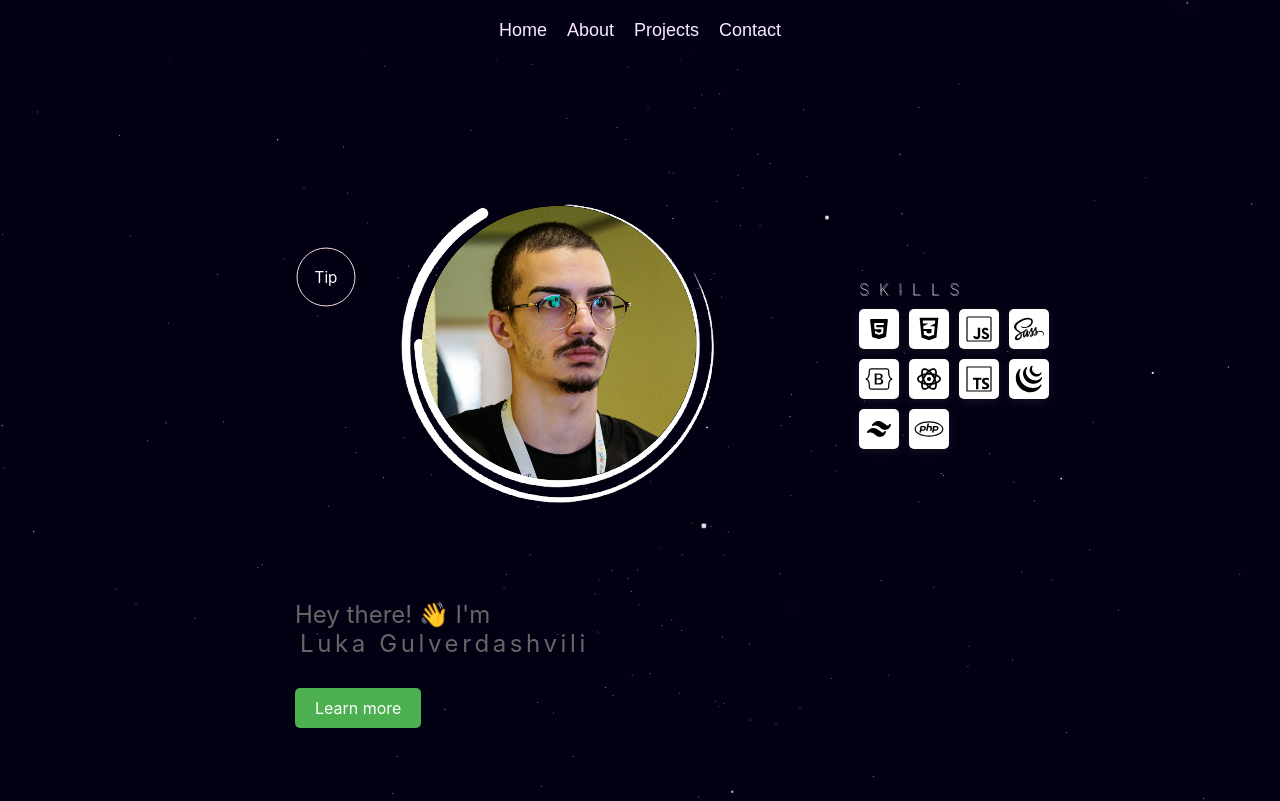
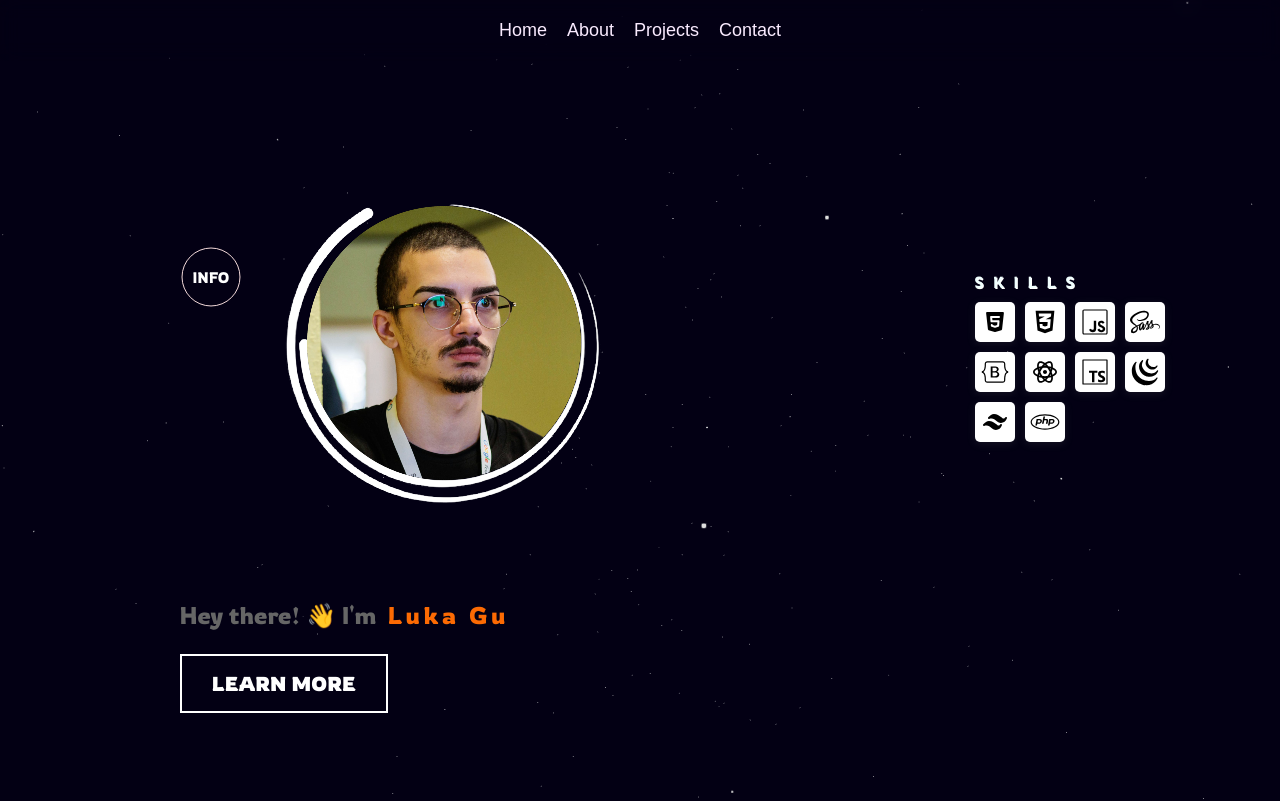
Before and after one commit to Gulverda/Portfolio, a React (Vite) app: page / in a window 1280 px wide. Shown: the top 801 px of the page. Built offline with nearby package versions, Linux system fonts and the light colour scheme.

Commit message:
Added Show More button and fixed some BUGs

```diff
--- a/src/App.jsx
+++ b/src/App.jsx
@@ -40,7 +40,6 @@ const App = () => {
           <ProfileCard />
           <div className="grid">
           <SkillsIcons />
-
             <Card
               icon={<ProductsIcon />}
               title="Web Application"
--- a/src/CSS/Buttons.css
+++ b/src/CSS/Buttons.css
@@ -102,7 +102,7 @@
     visibility: visible;
   }
   .item-hints .hint[data-position="4"] .hint-content {
-    bottom: 85px;
+    bottom: 87px;
     left: 50%;
     margin-left: 56px;
   }
--- a/src/CSS/Navbar.css
+++ b/src/CSS/Navbar.css
@@ -47,6 +47,58 @@ body{
 
 
 
+
+.motion-div .button {
+  position: relative;
+  padding: 15px 30px;
+  font-family: inherit;
+  background-color: var(--color-primary);
+  border: 2px solid;
+  font-size: 20px;
+  font-weight: 600;
+  color: white;
+  cursor: pointer;
+  text-transform: uppercase;
+  overflow: hidden;
+  transition: all 0.6s cubic-bezier(0.23, 1, 0.32, 1);
+}
+
+.motion-div .button:hover span {
+  background: linear-gradient(135deg, #aefb2a 0%, #57ebde 100% );
+  background-clip: text;
+  -webkit-background-clip: text;
+  -webkit-text-fill-color: transparent;
+}
+
+.motion-div .button::before {
+  position: absolute;
+  content: '';
+  width: 100%;
+  height: 100%;
+  left: -110%;
+  top: -0%;
+  background: #aefb2a;
+  pointer-events: none;
+  margin: auto;
+  transition: all 0.6s cubic-bezier(0.23, 1, 0.320, 1);
+}
+
+.motion-div .button:hover {
+  letter-spacing: 2px;
+  border-image: linear-gradient(135deg, #aefb2a 0%, #57ebde 100% );
+  border-image-slice: 1;
+}
+
+.motion-div .button:hover::before {
+  left: 110%;
+}
+
+.motion-div .button:active {
+  scale: 0.95;
+}
+
+
+
 .navbar {
     position: fixed;
     top: 0;
@@ -86,25 +138,23 @@ body{
     color: #392a42; /* Hover color */
   }
 
-
-
-
   .typewriter {
+    color: #fc6a03;
     overflow: hidden; /* Ensures the content is not revealed until the animation */
-    border-right: .15em solid orange; /* The typewriter cursor */
+    border-right: .15em solid #fc6a03; /* The typewriter cursor */
     white-space: nowrap; /* Keeps the content on a single line */
     margin: 0 auto; /* Gives that scrolling effect as the typing happens */
     letter-spacing: .15em; /* Adjust as needed */
     animation:
-      typing 3.5s steps(40, end),
+      /* typing 3.5s steps(30, end), */
       blink-caret .75s step-end infinite;
   }
 
   /* The typing effect */
-  @keyframes typing {
+  /* @keyframes typing {
     from { width: 0 }
     to { width: 100% }
-  }
+  } */
 
   /* The typewriter cursor effect */
   @keyframes blink-caret {
--- a/src/components/Buttons/InfoItem.jsx
+++ b/src/components/Buttons/InfoItem.jsx
@@ -6,7 +6,7 @@ const HintComponent = () => {
     <div className="item-hints" style={{position: "absolute"}}>
       <div className="hint" data-position="4">
         <span className="hint-radius"></span>
-        <span className="hint-dot">Tip</span>
+        <span className="hint-dot">INFO</span>
         <div className="hint-content do--split-children">
           <p style={{maxWidth: "350px", fontSize: "16px"}}>I am Junior React.JS/Front-End Developer with a drive to become a proficient Full-Stack Web Developer. Explore my projects and skills!</p>
         </div>
--- a/src/components/main/hero.jsx
+++ b/src/components/main/hero.jsx
@@ -4,7 +4,8 @@ import video1 from '../../videos/blackhole.webm';
 
 const Hero = () => {
   return (
-    <div style={{ position: 'relative', display: 'flex', flexDirection: 'column', height: '100%', minHeight: '800px', width: '100%' }}>
+    <div style={{display: 'flex', justifyContent: 'center'}}>
+      <div style={{ position: 'relative', display: 'flex', flexDirection: 'column', height: '100%', minHeight: '800px', width: '100%', maxWidth: '1440px' }}>
       {/* <video
         autoPlay
         muted
@@ -14,9 +15,10 @@ const Hero = () => {
         <source src={video1} type="video/webm" />
       </video> */}
 
-      <div style={{position: 'relative'}}>
+      <div style={{position: 'relative', display: 'flex', width: '100%', justifyContent: 'space-around'}}>
       <HeroContent />
       </div>
+    </div>
     </div>
   );
 };
--- a/src/components/sub/hero-content.jsx
+++ b/src/components/sub/hero-content.jsx
@@ -11,12 +11,8 @@ const HeroContent = () => {
     const [displayText, setDisplayText] = useState("");
 
     useEffect(() => {
-        animateTyping(name);
-    }, []);
-
         const animateTyping = (text) => {
             let currentIndex = 0;
-
             const interval = setInterval(() => {
                 if (currentIndex <= text.length) {
                     setDisplayText(text.slice(0, currentIndex));
@@ -26,15 +22,16 @@ const HeroContent = () => {
                     setTimeout(() => {
                         currentIndex = 0;
                         animateTyping(text);
-                }, 1000); // Delay before restarting animation
+                    }, 2000); // 2s delay before restarting animation
                 }
-        }, 100); // Typing speed
-
-        return () => clearInterval(interval);
+            }, 300); // Typing speed
         };
 
+        animateTyping(name);
+    }, [name]);
+
     return (
-        <div style={{ display: "flex", justifyContent: "center", position: "relative", zIndex: "2" }}>
+        <div style={{ display: "flex", justifyContent: "space-around", position: "relative", zIndex: "2", width: "100%" }}>
             <div className="motion-container">
                 <div className="motion-div">
                     <motion.div
@@ -50,17 +47,17 @@ const HeroContent = () => {
                         Hey there! 👋 I'm{' '}
                         <motion.span
                             className="typewriter"
-                            style={{ display: "inline-block", marginLeft: "5px" }}
+                            style={{marginLeft: "5px" }}
                         >
                             {displayText}
                         </motion.span>
                     </motion.p>
-                    <motion.a
+                    <motion.button
                         variants={slideInFromLeft(1)}
-                        className="button-primary"
+                        className="button"
                     >
-                        Learn more
-                    </motion.a>
+                        <span>Learn more</span>
+                    </motion.button>
                 </div>
             </div>
             <SkillsIcons />
--- a/src/index.css
+++ b/src/index.css
@@ -1,3 +1,5 @@
+@import url('https://fonts.googleapis.com/css2?family=Rowdies:wght@300;400;700&display=swap');
+
 *{
     margin: 0;
     padding: 0;
@@ -6,4 +8,5 @@
 body{
     height: 100vh;
     background-color: rgb(3, 0, 20);
+    font-family: "Rowdies", sans-serif !important;
 }
```
Lines whose indentation alone changed are shown as unchanged.
